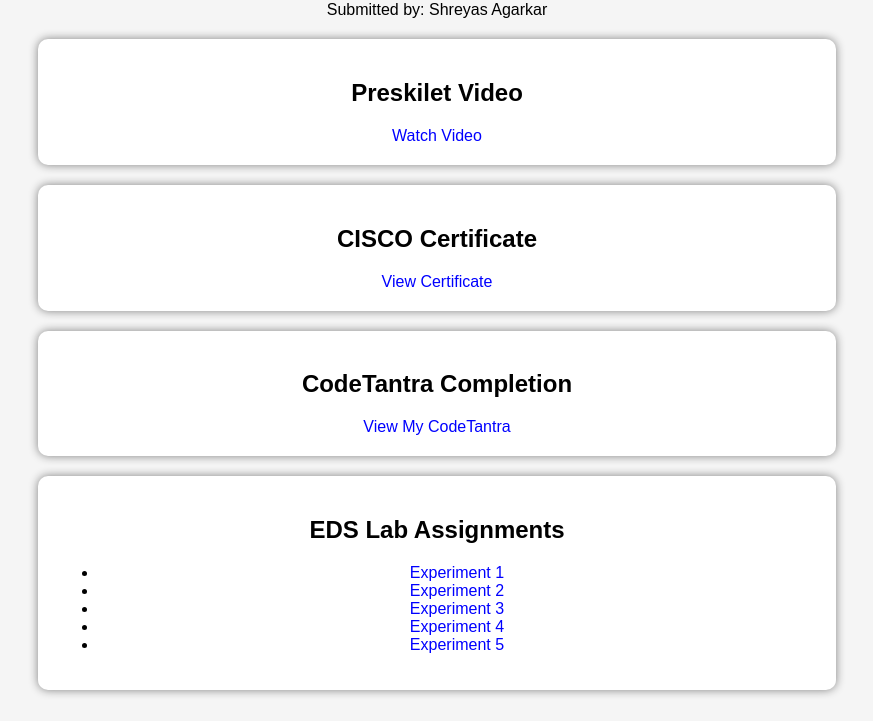
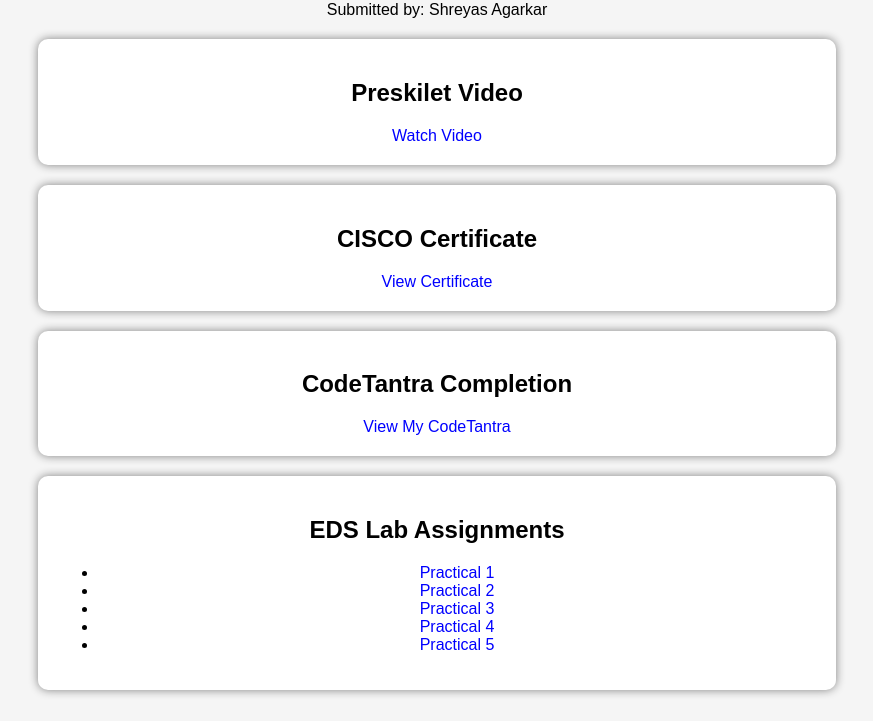
Before and after one commit to shreyasagarkar2-afk/EDS-Lab-Assignment-2, a plain HTML site: page index.html in a window 1280 px wide. Shown: the part 79-800 px from the top of the page, without its empty margins (203-1076 px from the left). Drawn offline with Linux system fonts and the light colour scheme.

Commit message:
index.html

```diff
--- a/index.html
+++ b/index.html
@@ -24,14 +24,14 @@
 <div class="card">
     <h2>EDS Lab Assignments</h2>
    <ul>
-    <li><a href="experiment1.pdf" target="_blank">Experiment 1</a></li>
+    <li><a href="https://drive.google.com/file/d/1DCnbRZPW8lsV-LcC8EB1fPvRTXS78-3v/view?usp=drivesdk" target="_blank">Practical 1</a></li>
 
-    <li><a href="experiment2.pdf" target="_blank">Experiment 2</a></li>
+    <li><a href="https://drive.google.com/file/d/1eidhO42EKVWGNU-0-L6CuxzB4UZEsqD3/view?usp=drivesdk" target="_blank">Practical 2</a></li>
 
-    <li><a href="experiment3.pdf" target="_blank">Experiment 3</a></li>
+    <li><a href="https://drive.google.com/file/d/1iTv-VcC_3gys1GrYzAOhYWUtudMCfdFh/view?usp=drivesdk" target="_blank">Practical 3</a></li>
 
-    <li><a href="experiment4.pdf" target="_blank">Experiment 4</a></li>
-    <li><a href="experiment5.pdf" target="_blank">Experiment 5</a></li>
+    <li><a href="https://drive.google.com/file/d/1JwUNrdHA9_jeB2eCTa4uzrZvIZbiQzkD/view?usp=drivesdk" target="_blank">Practical 4</a></li>
+    <li><a href="https://drive.google.com/file/d/1_kwRNLqtGQnMsFT1dUZtx3kmvUfSjHyC/view?usp=drivesdk" target="_blank">Practical 5</a></li>
 </ul>
 </div>
 
```
